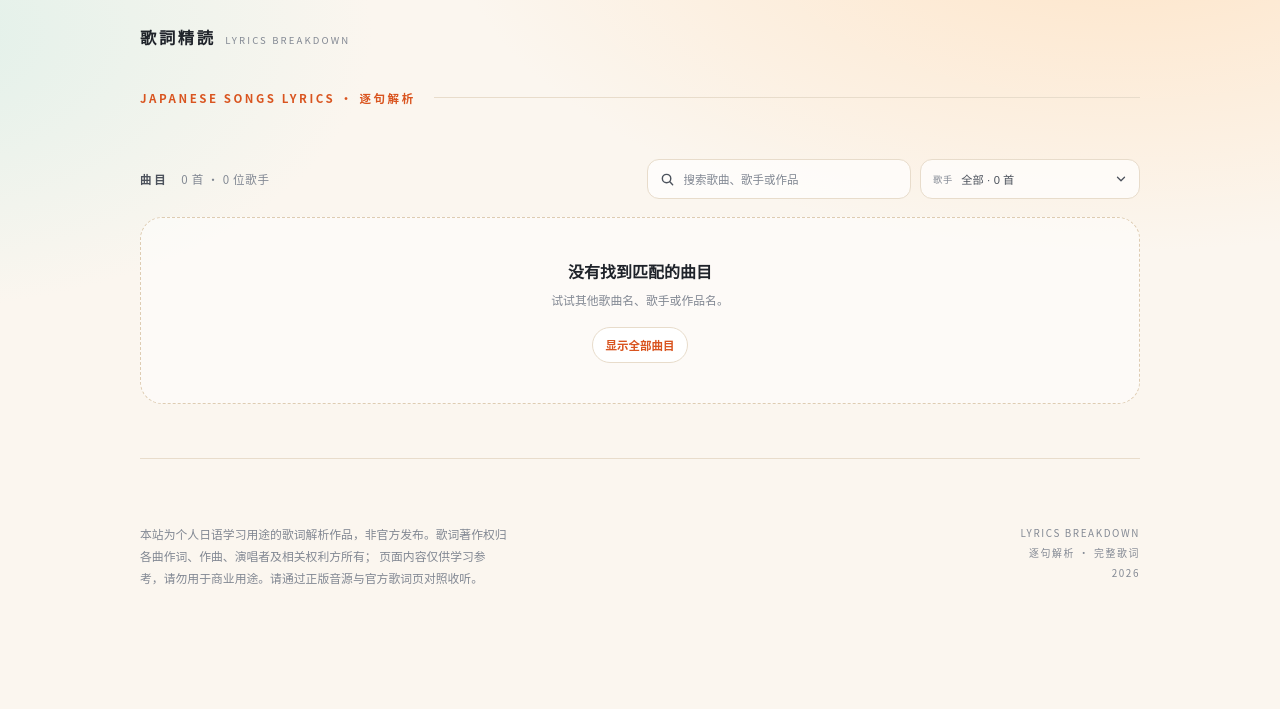
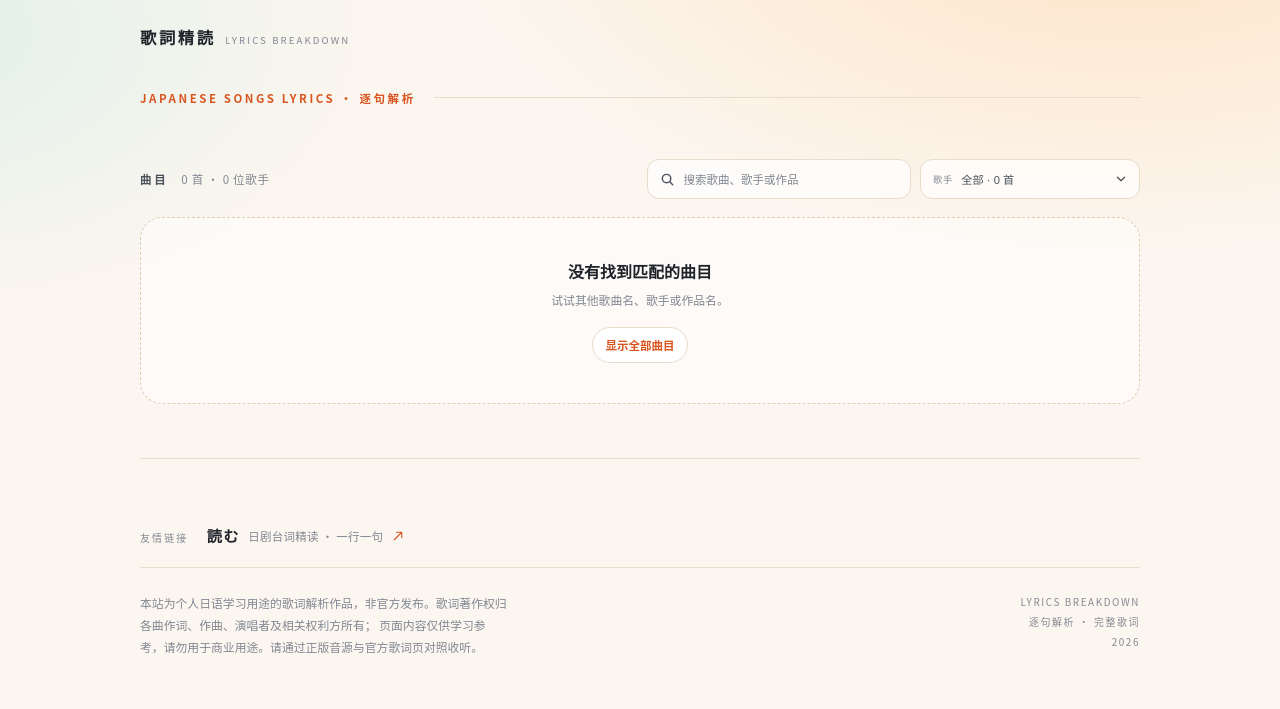
Before and after one commit to akisaya/jpsongs-breakdown, a website: page site/index.template.html in a window 1280 px wide. Drawn offline with Linux system fonts and the light colour scheme.

Commit message:
页脚加友情链接：読む（日剧台词精读）
在页脚最上方新起一行，友情链接标签 + 読む + 一行简介 + 橙色 ↗，
底部用细线与版权说明隔开。姊妹站 yomu 页脚本就回链本站，正好互链。
样式沿用现有 token，悬停出现下划线、箭头右上移，新窗口打开。

```diff
--- a/site/index.template.html
+++ b/site/index.template.html
@@ -463,6 +463,41 @@ a{color:inherit;text-decoration:none}
   .foot-meta{text-align:left}
 }
 
+/* 友情链接：页脚顶部一行，用细线与下面的版权说明分开 */
+.friends{
+  display:flex;align-items:baseline;flex-wrap:wrap;
+  gap:.4rem 1.15rem;
+  padding-bottom:1.1rem;
+  margin-bottom:1.5rem;
+  border-bottom:1px solid var(--line);
+}
+.friends-label{
+  flex:0 0 auto;
+  font-size:.62rem;letter-spacing:.22em;text-transform:uppercase;
+  color:var(--ink-3);
+}
+.friend{
+  display:inline-flex;align-items:center;gap:.55rem;
+  color:var(--ink);
+  transition:color .18s ease;
+}
+.friend b{
+  font-family:var(--font-serif);
+  font-size:.95rem;font-weight:600;letter-spacing:.08em;
+}
+.friend small{font-size:.72rem;letter-spacing:.02em;color:var(--ink-3)}
+.friend svg{
+  inline-size:12px;block-size:12px;flex:0 0 auto;
+  color:var(--orange);
+  transition:transform .18s ease;
+}
+.friend:hover b{
+  text-decoration:underline;text-underline-offset:.28em;
+  text-decoration-thickness:1px;text-decoration-color:rgba(217,84,31,.5);
+}
+.friend:hover svg{transform:translate(1px,-1px)}
+.friend:focus-visible{outline:2px solid var(--orange);outline-offset:3px;border-radius:4px}
+
 @media (prefers-reduced-motion:reduce){
   *{transition:none!important;animation:none!important}
   html{scroll-behavior:auto}
@@ -532,6 +567,16 @@ a{color:inherit;text-decoration:none}
 </main>
 
 <footer class="foot wrap">
+  <div class="friends">
+    <span class="friends-label">友情链接</span>
+    <a class="friend" href="https://akisaya.github.io/yomu/" target="_blank" rel="noopener noreferrer">
+      <b lang="ja">読む</b>
+      <small>日剧台词精读 · 一行一句</small>
+      <svg viewBox="0 0 16 16" fill="none" aria-hidden="true">
+        <path d="M6 3h7v7M13 3 3 13" stroke="currentColor" stroke-width="1.5" stroke-linecap="round" stroke-linejoin="round"/>
+      </svg>
+    </a>
+  </div>
   <div class="foot-inner">
     <p class="foot-note">
       本站为个人日语学习用途的歌词解析作品，非官方发布。歌词著作权归各曲作词、作曲、演唱者及相关权利方所有；
```
Also changed, not shown: index.html (+45 -0 lines).
